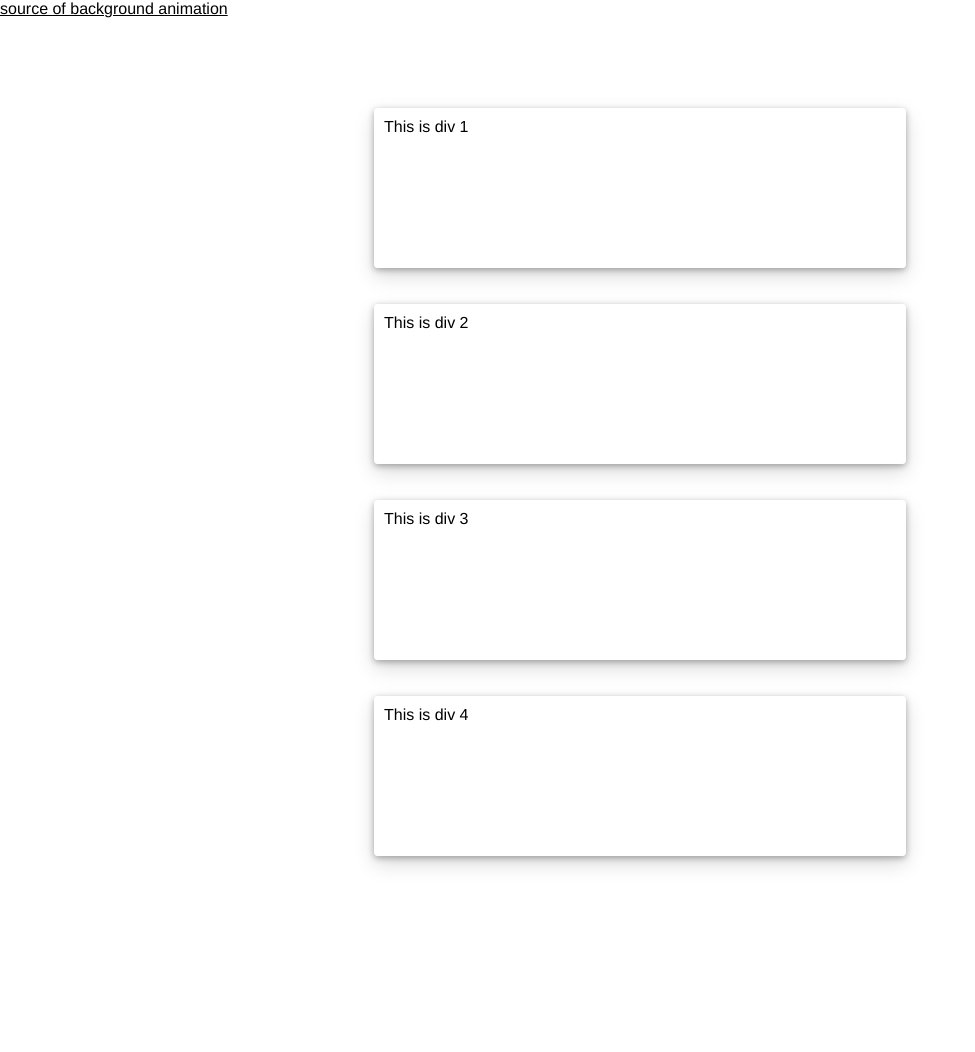
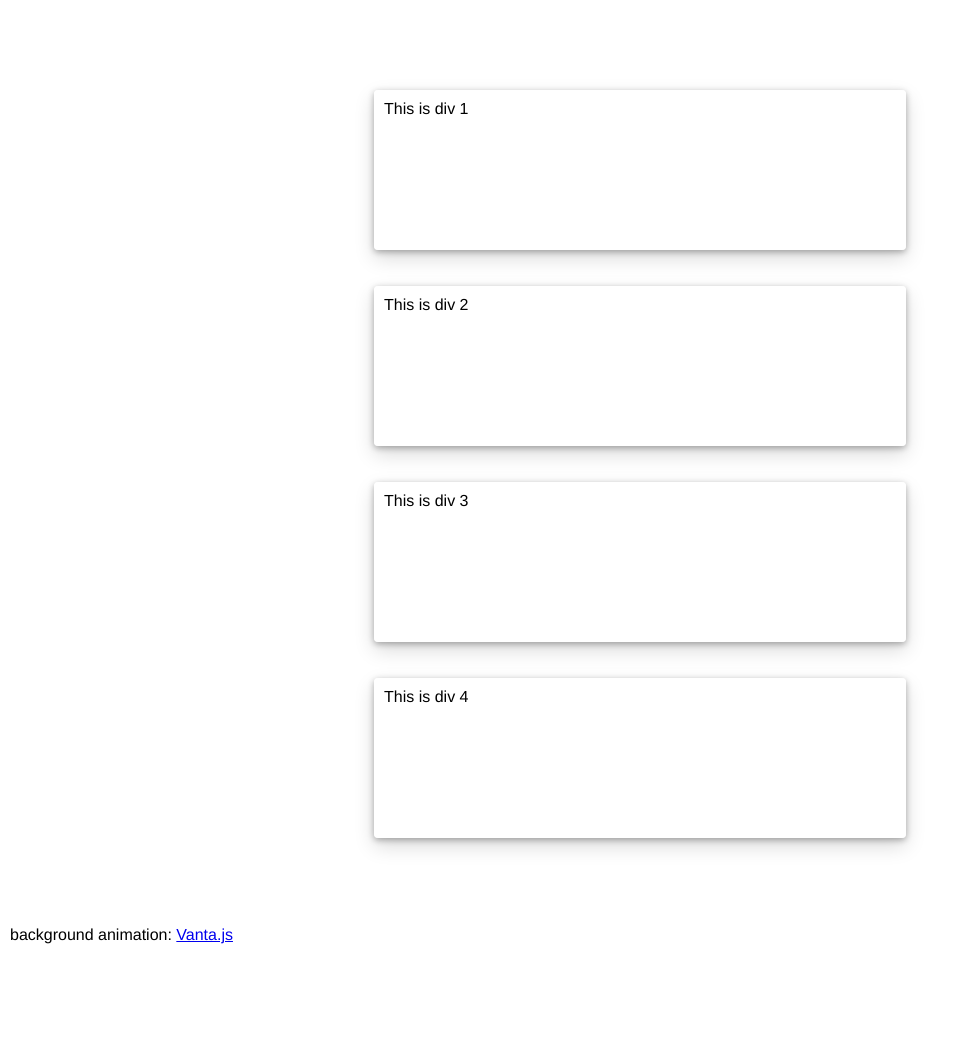
Before and after one commit to parbasu/parbasu.github.io, a Jekyll site: the page projects/index.html, which Jekyll copies as it is, in a window 1280 px wide. Shown: the whole page, without its empty margins (0-975 px from the left). Built offline with Jekyll 4.4.1, drawn with Linux system fonts in a browser that asks for light colours; a script that is not in the unit is left out.

Commit message:
added source

```diff
--- a/projects/index.html
+++ b/projects/index.html
@@ -5,7 +5,7 @@
 <script src="https://ajax.googleapis.com/ajax/libs/jquery/3.5.1/jquery.min.js"></script>
 </head>
 <body id="animation-bg">
-<a href="https://www.vantajs.com/" target="_blank" style="font-family:Helvetica;color:black;"> source of background animation</a>
+<div style="font-family:Helvetica;color:black; position:absolute; bottom:0px; margin-left:10px;"> background animation: <a href="https://www.vantajs.com/" target="_blank"> Vanta.js</a></div>
 <div class = "project-info">
 This is div 1
 </div>
```
